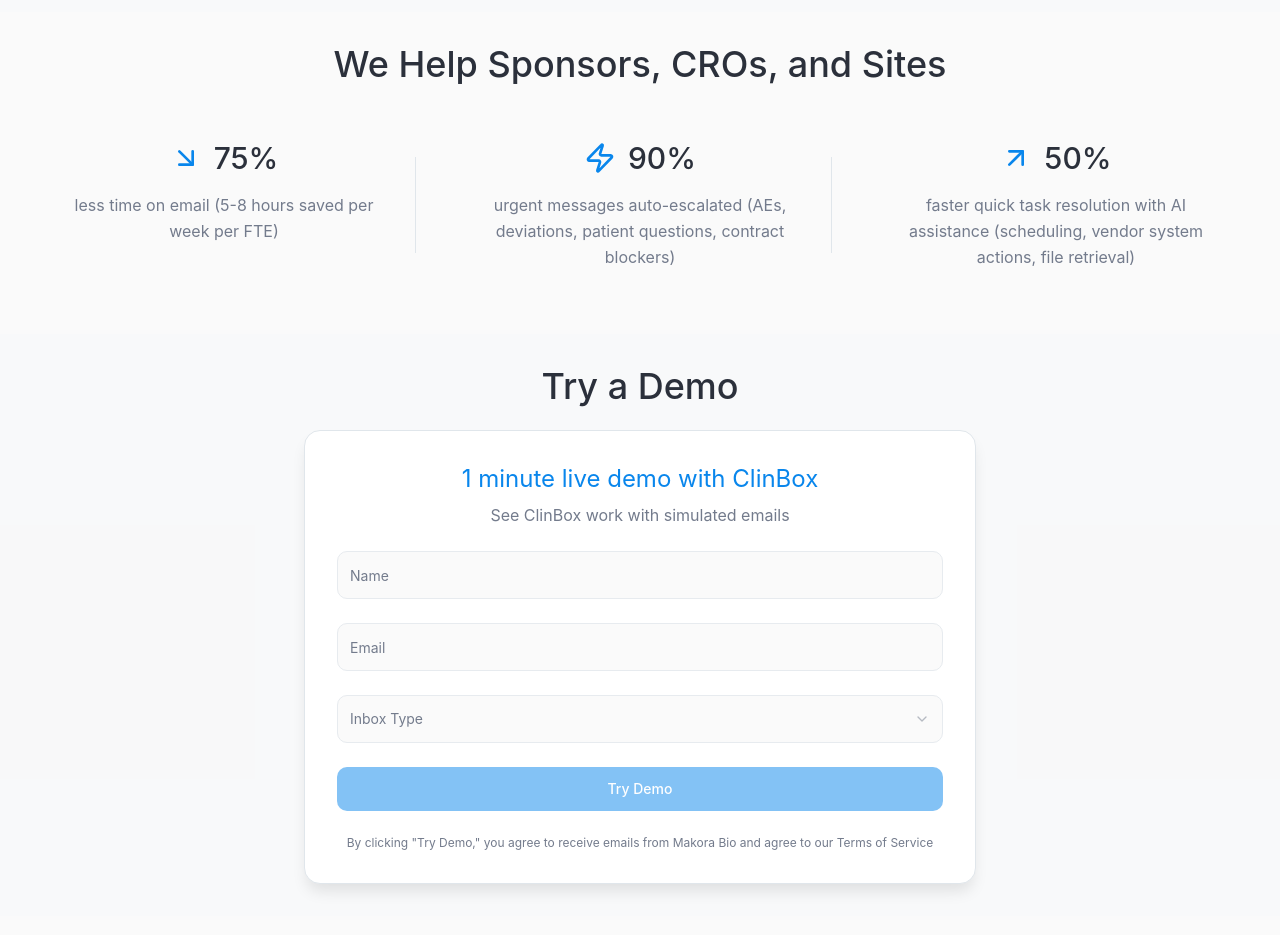
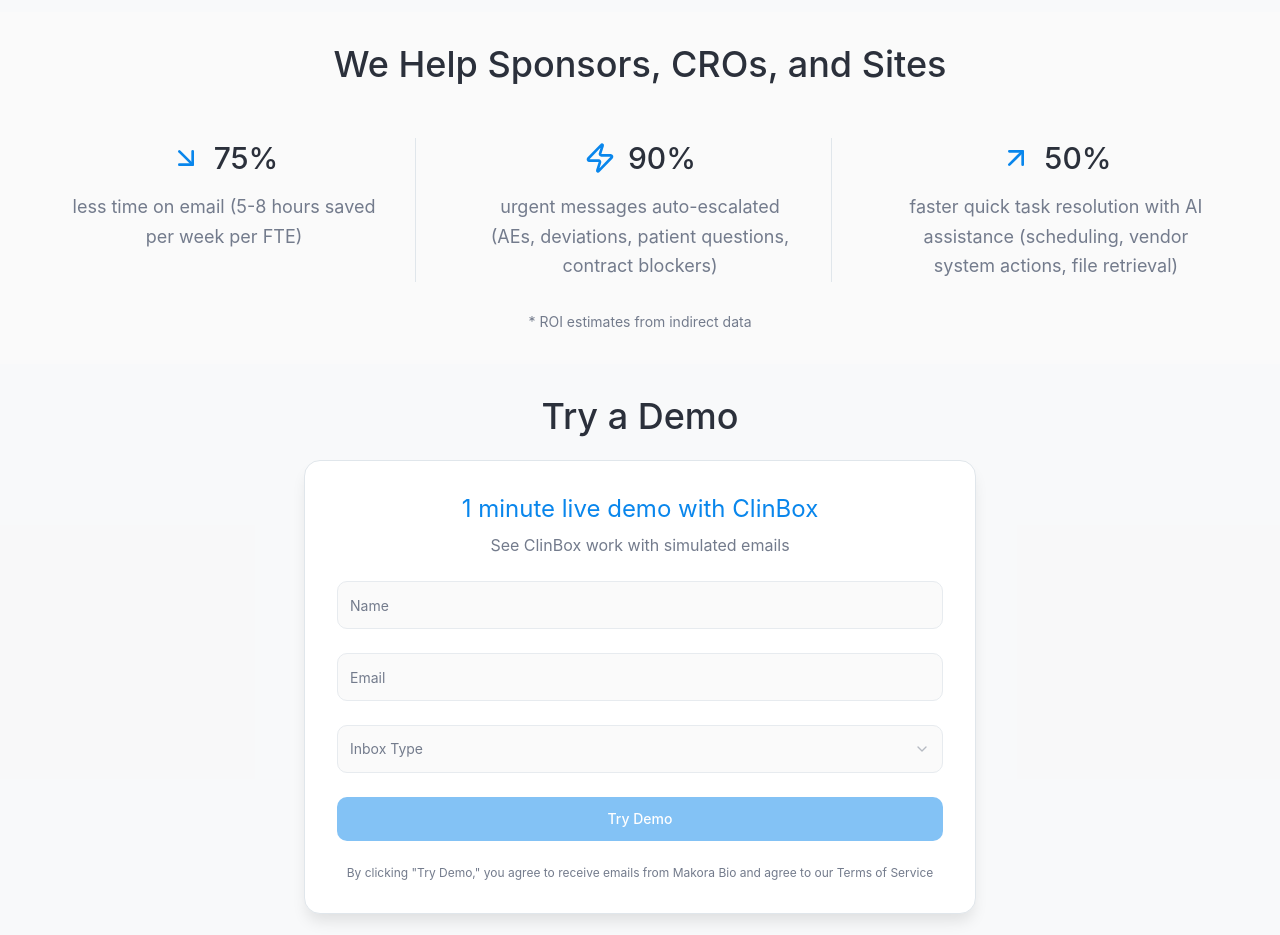
Before and after one commit to Greenwood-Technologies-Org/makora-bio-website, a React (Vite) app: page / in a window 1280 px wide. Shown: the part 1000-1935 px from the top of the page. Built offline with nearby package versions, Linux system fonts and the light colour scheme.

Commit message:
clinbox helps

```diff
--- a/src/components/ClinboxHelps.tsx
+++ b/src/components/ClinboxHelps.tsx
@@ -36,13 +36,13 @@
                     <Icon className="w-8 h-8 text-primary flex-shrink-0" />
                     <p className="text-3xl font-medium text-foreground">{benefit.metric}</p>
                   </div>
-                  <p className="text-muted-foreground leading-relaxed">
+                  <p className="text-muted-foreground text-lg leading-relaxed">
                     {benefit.description}
                   </p>
                 </div>
                 {index < benefits.length - 1 && (
                   <>
-                    <div className="hidden md:block absolute right-0 top-1/2 -translate-y-1/2 h-24 border-r border-border" />
+                    <div className="hidden md:block absolute right-0 top-1/2 -translate-y-1/2 h-36 border-r border-border" />
                     <div className="md:hidden border-t border-border" />
                   </>
                 )}
@@ -50,6 +50,10 @@
             );
           })}
         </div>
+
+        <p className="text-sm text-muted-foreground text-center">
+          * ROI estimates from indirect data
+        </p>
       </div>
     </section>
   );
```
